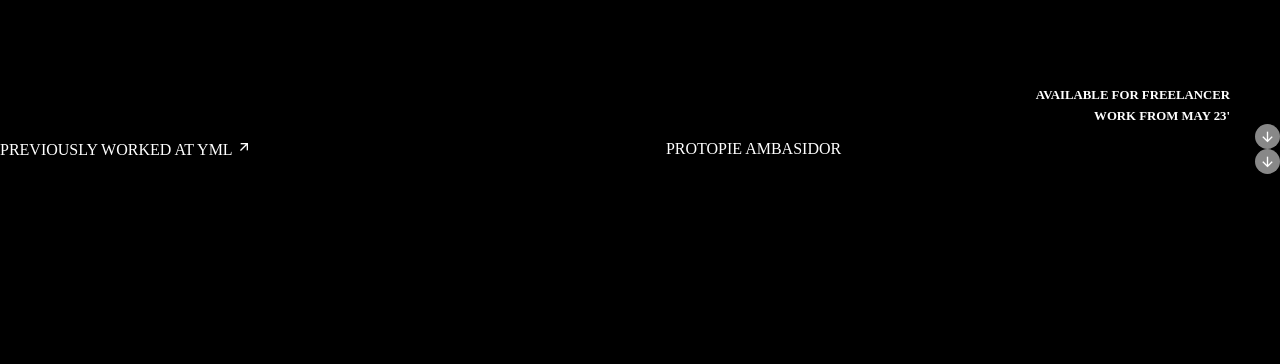
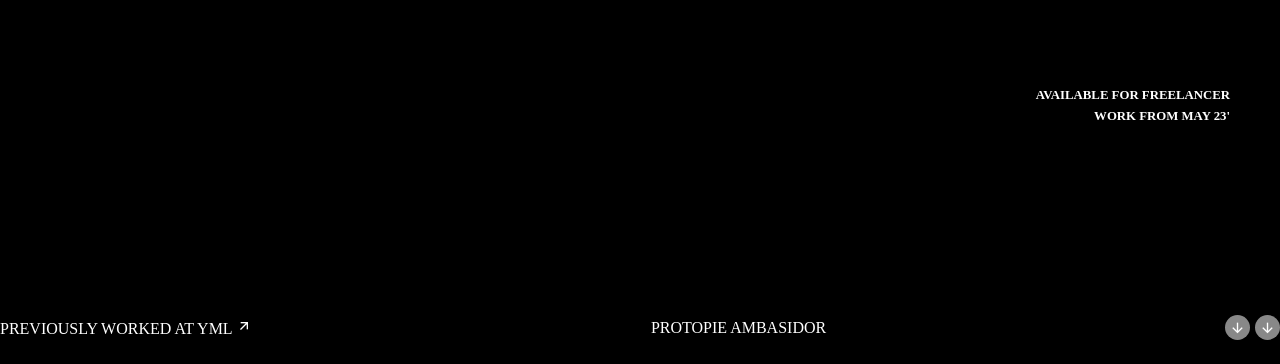
Before and after one commit to Sk-Kamal-Hossain/firstproject, a plain HTML site: page index.html in a window 1280 px wide. Shown: the part 436-800 px from the top of the page. Drawn offline with nearby package versions, Linux system fonts and the light colour scheme.

Commit message:
css updated

```diff
--- a/style.css
+++ b/style.css
@@ -76,6 +76,9 @@ html, body{
 }
 
 #herofooter{
+    width: 100%;
+    position: absolute;
+    bottom: 3%;
     display: flex;
     align-items: center;
     justify-content: space-between;
@@ -87,6 +90,11 @@ html, body{
     text-decoration: none;
 }
 
+#herofooter #iconset{
+    display: flex;
+    gap: 5px;
+}
+
 #herofooter .circle{
     display: flex;
     align-items: center;
```
